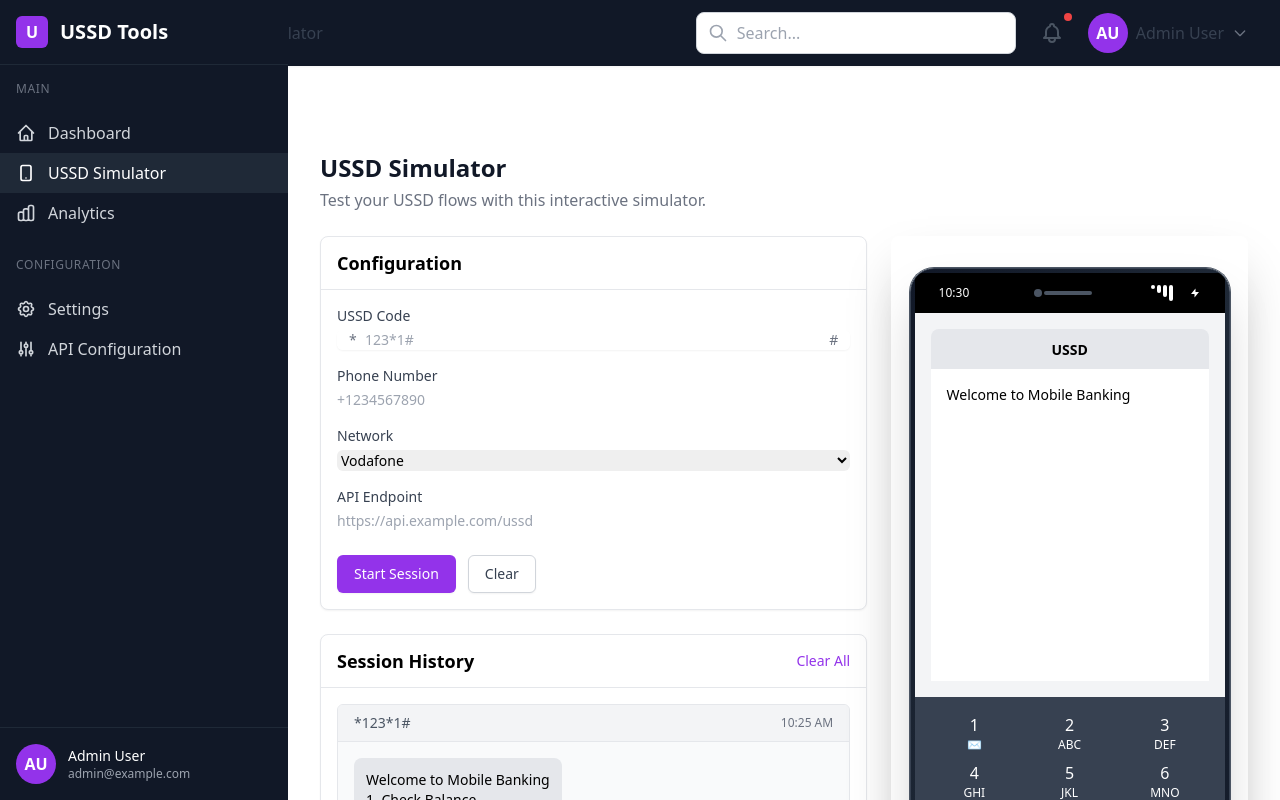
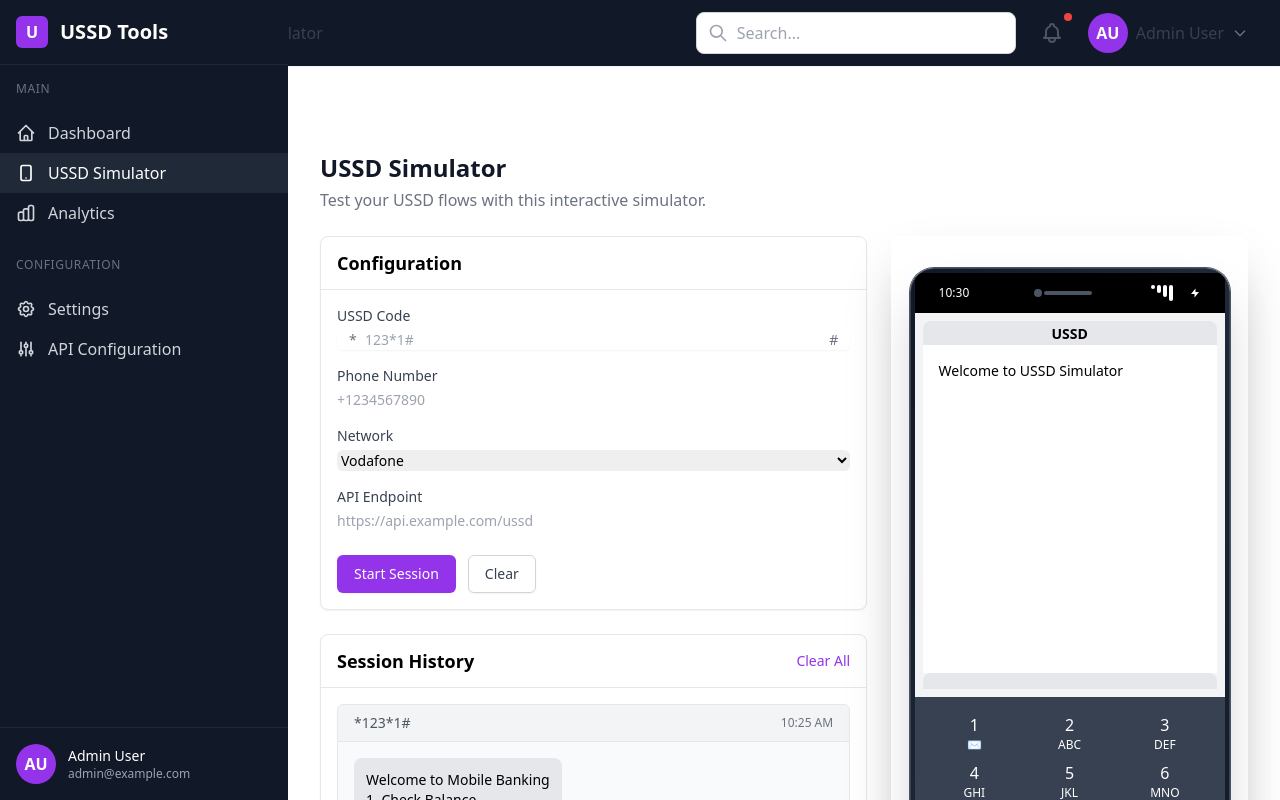
Before and after one commit to KorirMoze/USSD-Simulator, a Nuxt app in the folder ussd-sandbox/: page /sandbox in a window 1280 px wide. Shown: the top 800 px of the page. Built offline with nearby package versions, Linux system fonts and the light colour scheme.

Commit message:
simulator done

```diff
--- a/ussd-sandbox/pages/sandbox.vue
+++ b/ussd-sandbox/pages/sandbox.vue
@@ -216,9 +216,9 @@
               </div>
 
               <!-- Phone Screen -->
-              <div class="bg-gray-100 p-4 h-96 flex flex-col">
+              <div class="bg-gray-100 p-2 h-96 flex flex-col">
                 <!-- Screen Header -->
-                <div class="bg-gray-200 p-2 text-center rounded-t-lg">
+                <div class="bg-gray-200  text-center rounded-t-lg">
                   <span class="text-sm font-semibold">USSD</span>
                 </div>
 
@@ -228,15 +228,18 @@
                 >
                   <div class="text-left flex-1">
                     <p class="text-sm font-medium mb-2">
-                      Welcome to Mobile Banking
+                      Welcome to USSD Simulator
                     </p>
                     <div v-if="sessionOutput">{{ sessionOutput }}</div>
 
                     {{ userInput }}
                   </div>
                 </div>
+
+                                <div class="bg-gray-200 p-2 text-center rounded-t-lg">
+                  <span class="text-sm font-semibold">{{ userInput }}</span>
+                </div>
               </div>
-
               <!-- Dial Pad -->
               <div class="bg-gray-700 p-4 grid grid-cols-3 gap-2">
                 <div
```
